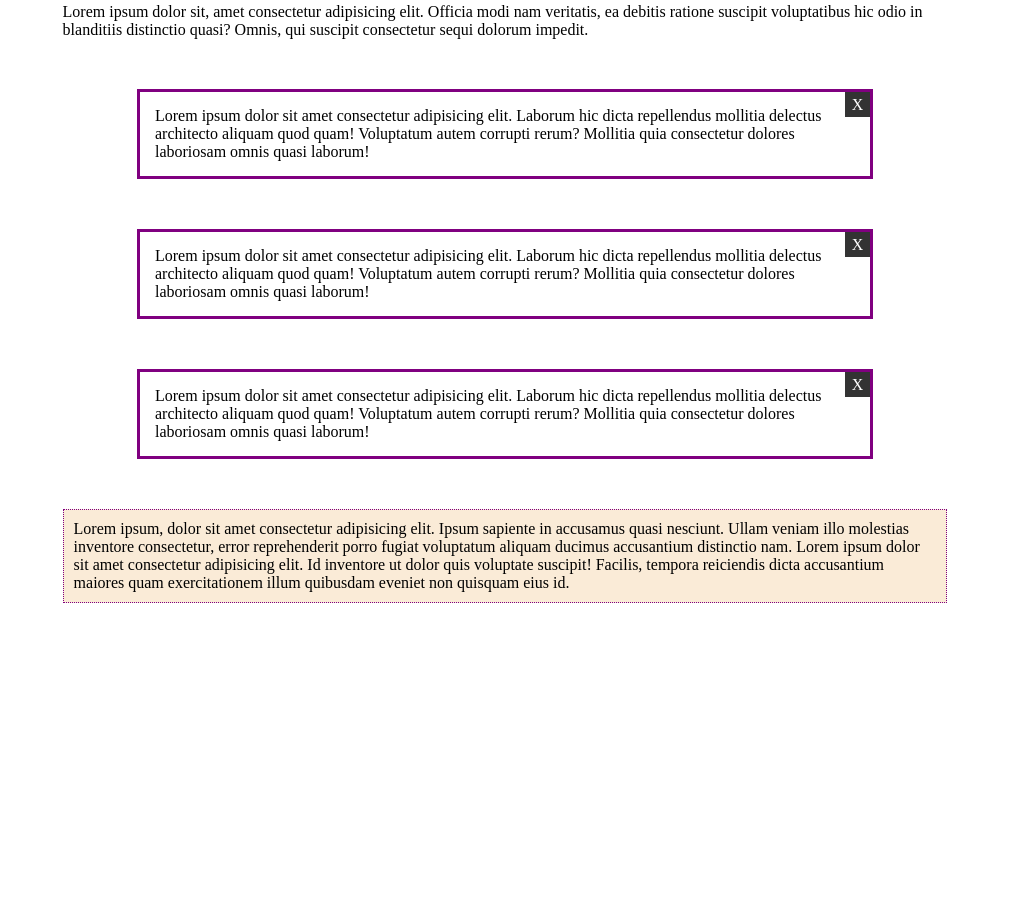
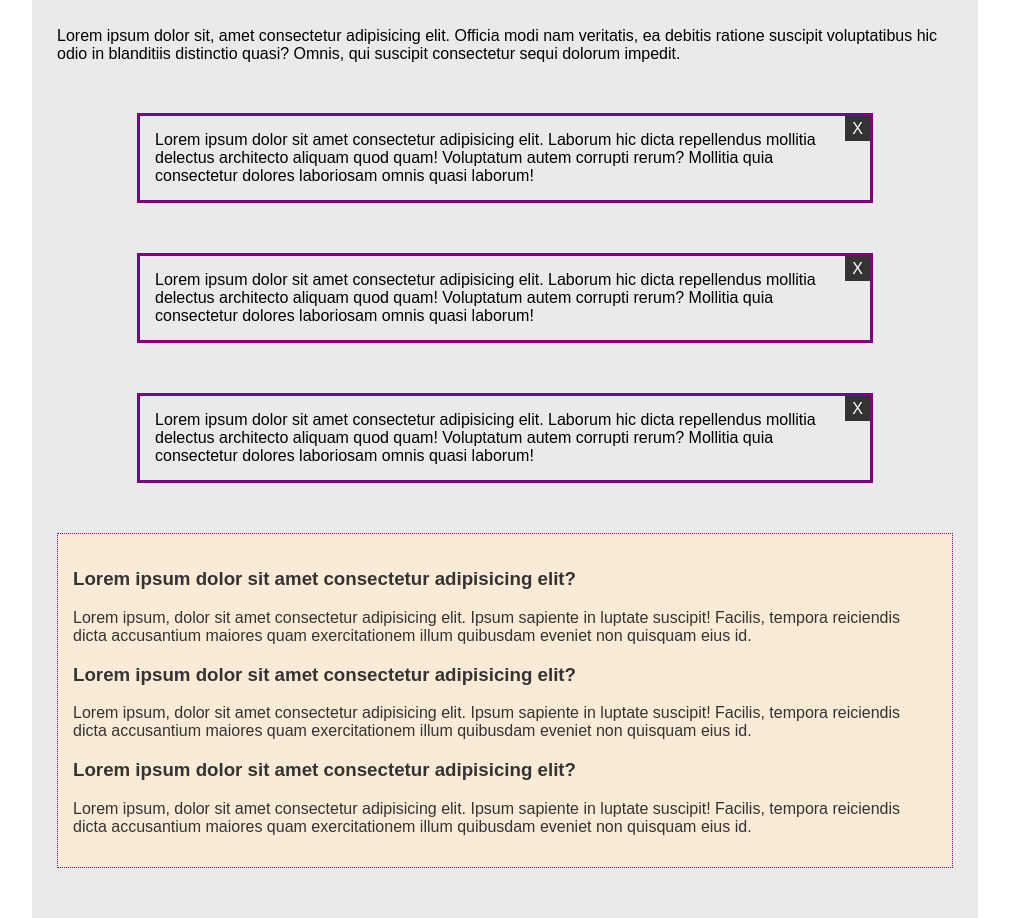
Before and after one commit to HossamOthman/JQuery_Examples, a plain HTML site: page 1st_Simple_Page/index.html in a window 1280 px wide. Shown: the part 176-1094 px from the top of the page, without its empty margins (135-1144 px from the left). Before the commit the page ends 856 px from the top, so only its background shows below. Drawn offline with Linux system fonts and the light colour scheme.

Commit message:
html css update

```diff
--- a/1st_Simple_Page/index.html
+++ b/1st_Simple_Page/index.html
@@ -22,9 +22,14 @@
         <p class="box" id="box">
             <span class="box-close">X</span>Lorem ipsum dolor sit amet consectetur adipisicing elit. Laborum hic dicta repellendus mollitia delectus architecto aliquam quod quam! Voluptatum autem corrupti rerum? Mollitia quia consectetur dolores laboriosam omnis quasi laborum!</p>
 
-        <p class="faq">
-            Lorem ipsum, dolor sit amet consectetur adipisicing elit. Ipsum sapiente in accusamus quasi nesciunt. Ullam veniam illo molestias inventore consectetur, error reprehenderit porro fugiat voluptatum aliquam ducimus accusantium distinctio nam. Lorem ipsum dolor sit amet consectetur adipisicing elit. Id inventore ut dolor quis voluptate suscipit! Facilis, tempora reiciendis dicta accusantium maiores quam exercitationem illum quibusdam eveniet non quisquam eius id.
-        </p>
+        <div class="faq">
+            <h3 class="fag_q">Lorem ipsum dolor sit amet consectetur adipisicing elit?</h3>
+            <p>Lorem ipsum, dolor sit amet consectetur adipisicing elit. Ipsum sapiente in luptate suscipit! Facilis, tempora reiciendis dicta accusantium maiores quam exercitationem illum quibusdam eveniet non quisquam eius id.</p>
+            <h3 class="fag_q">Lorem ipsum dolor sit amet consectetur adipisicing elit?</h3>
+            <p>Lorem ipsum, dolor sit amet consectetur adipisicing elit. Ipsum sapiente in luptate suscipit! Facilis, tempora reiciendis dicta accusantium maiores quam exercitationem illum quibusdam eveniet non quisquam eius id.</p>
+            <h3 class="fag_q">Lorem ipsum dolor sit amet consectetur adipisicing elit?</h3>
+            <p>Lorem ipsum, dolor sit amet consectetur adipisicing elit. Ipsum sapiente in luptate suscipit! Facilis, tempora reiciendis dicta accusantium maiores quam exercitationem illum quibusdam eveniet non quisquam eius id.</p>
+        </div>
     </div>
 </body>
 </html>
--- a/1st_Simple_Page/js/script.js
+++ b/1st_Simple_Page/js/script.js
@@ -1,5 +1,6 @@
 jQuery(document).ready(function() {
     jQuery('.box-close').click(function(){
-        jQuery('.box-close').slideUp();
+        // there is also: jQuery('.box').hide(); ..slideUp(); ..fadeOut();
+        jQuery(this).parents('.box').fadeOut();
     })
 })
--- a/1st_Simple_Page/style.css
+++ b/1st_Simple_Page/style.css
@@ -1,7 +1,14 @@
+body {
+    margin: 0;
+    padding: 0;
+    font-family: Arial, Helvetica, sans-serif;
+}
 .container {
     margin: 0 auto;
     min-height: 100vh;
     width: 70%;
+    background-color: #eaeaea;
+    padding: 25px;
 }
 
 h1 {
@@ -35,10 +42,11 @@ h1 {
 }
 
 .faq {
-    padding: 10px;
-    margin-bottom: 50px;
+    padding: 15px;
+    margin: 25px auto;
     background-color: antiquewhite;
     border: 1px dotted purple;
+    color: #333;
 }
 
 .pointer {
```
